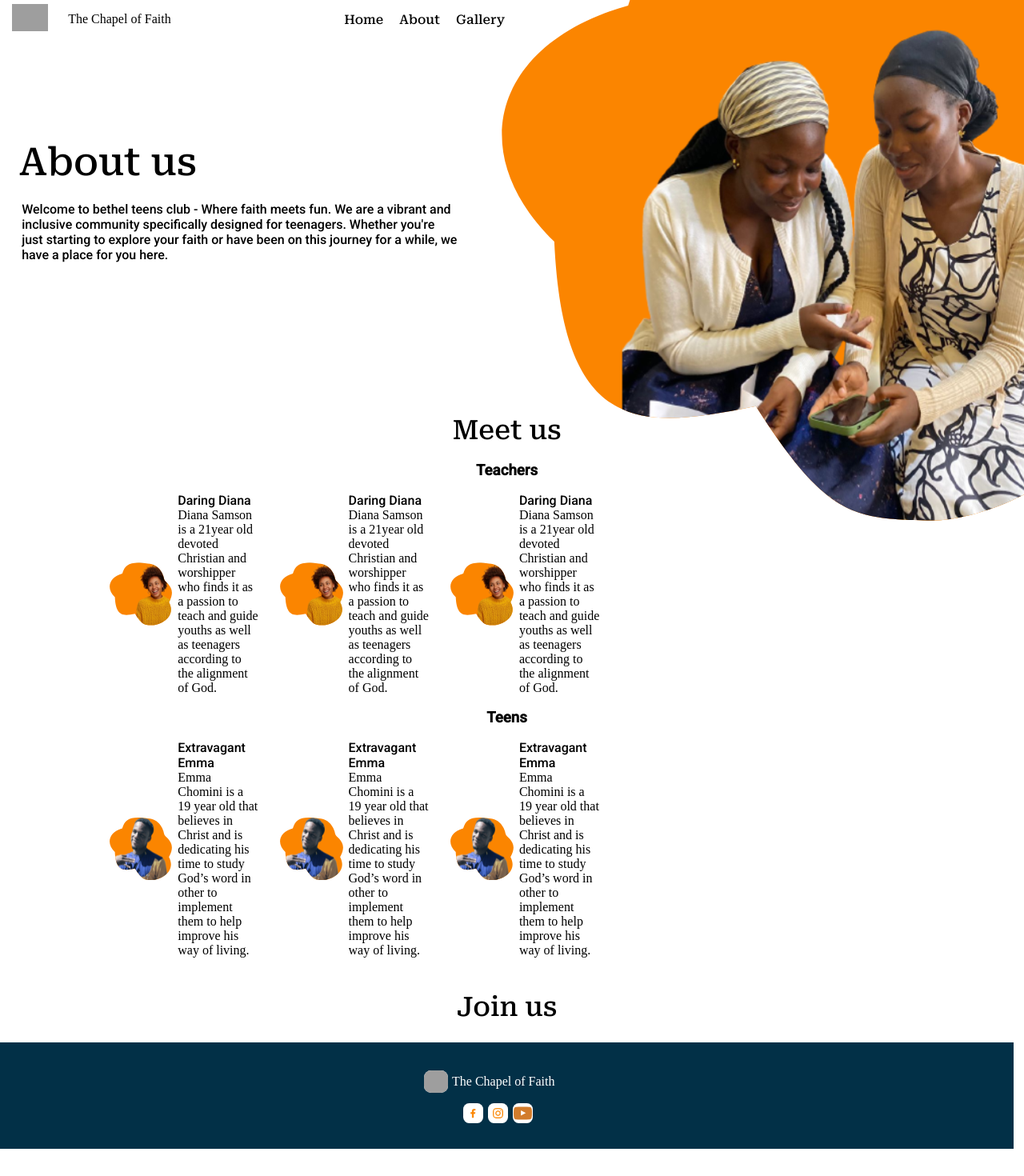
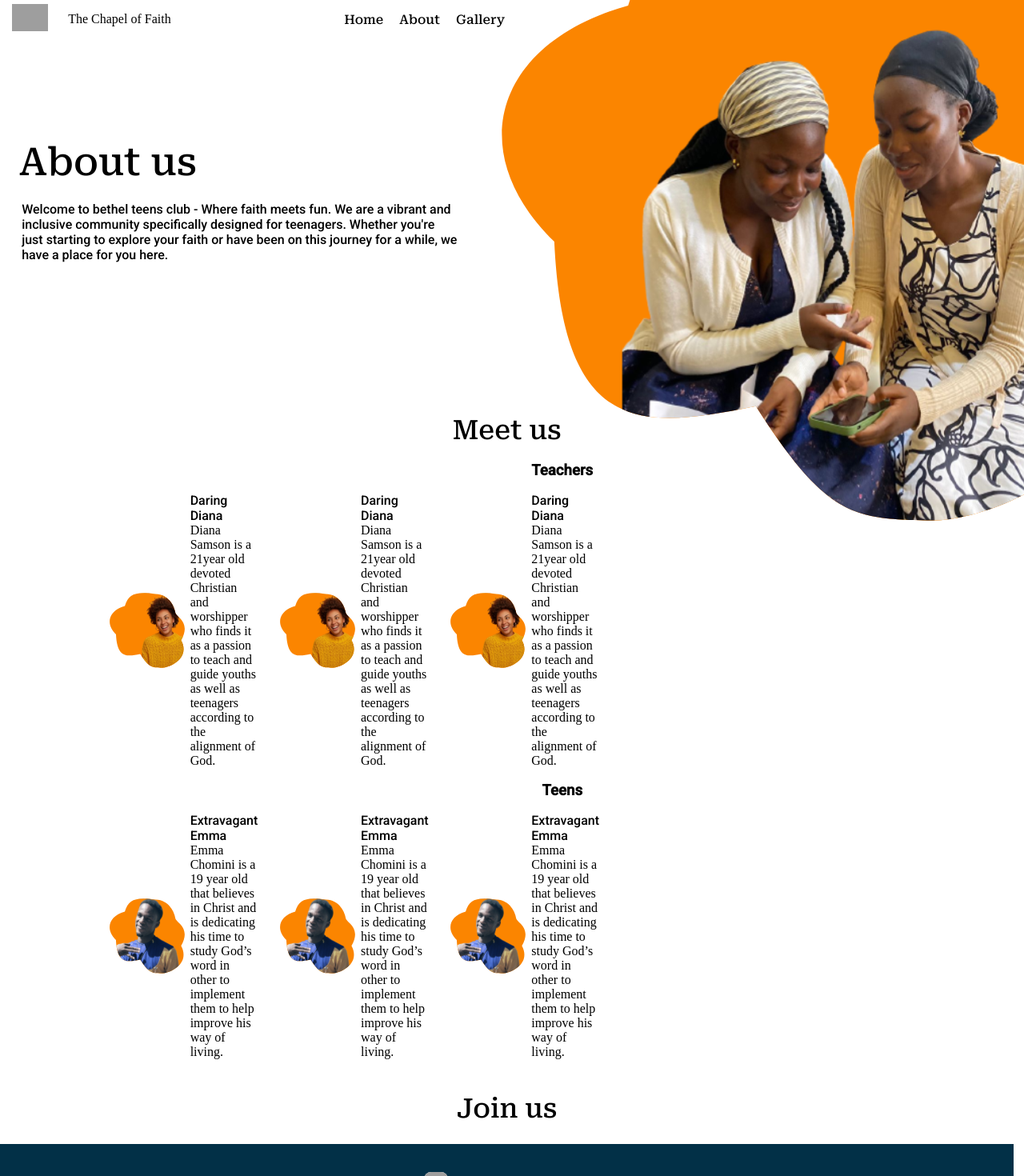
Before and after one commit to tosxin-456/Bethel-Teens, a React (Vite) app: page /aboutUs in a window 1280 px wide. Shown: the top 1470 px of the page at 80% size. Before the commit the page ends 1436 px from the top, so only its background shows below. Built offline with nearby package versions, Linux system fonts and the light colour scheme; grey boxes are pictures that could not be loaded.

Commit message:
images for teens

```diff
--- a/src/App.css
+++ b/src/App.css
@@ -113,6 +113,7 @@ h4{
   }
   .img2{
     width: 180%;
+
   }
  .iframeBackground {
   color: white;
@@ -136,6 +137,7 @@ h4{
 }
 .allUsers{
   margin-top: 20px;
+  width: 90vw;
 }
 .Teens{
   display: flex;
@@ -151,11 +153,10 @@ section{
 }
 .textAboutTeacher{
   padding: 7px;
-  /* background-color: #023047; */
 }
 .teacherProfile div{
   margin: auto;
-  width: 15rem;
+  width: 90%;
 }
 
 .teacherProfile img{
```
